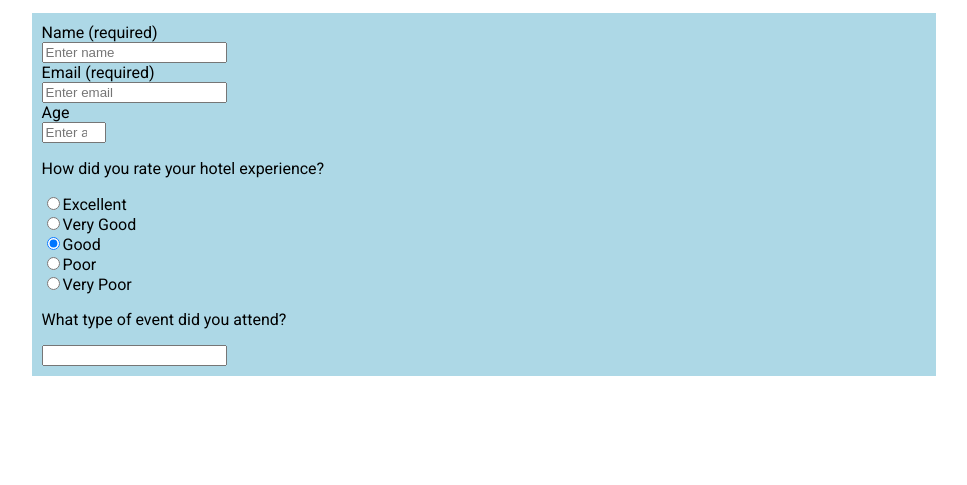
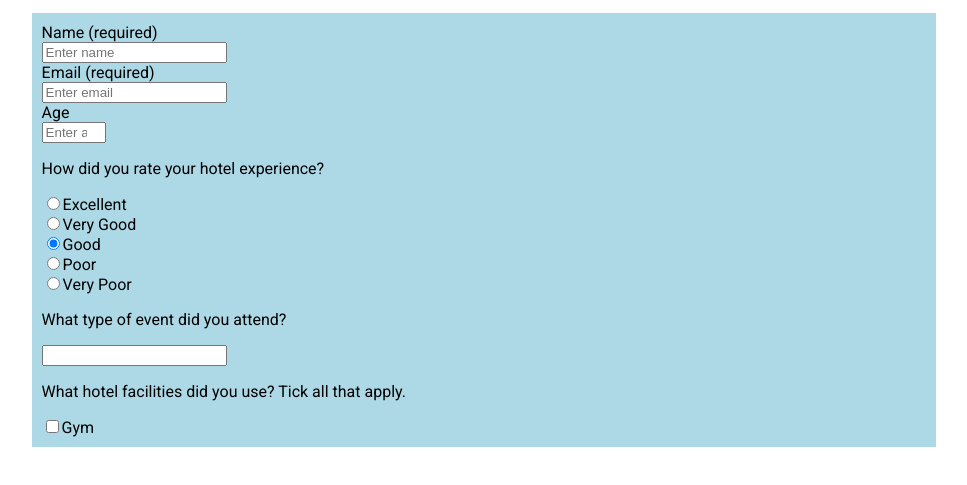
Before and after one commit to derektypist/survey-form, a plain HTML site: page index.html in a window 1280 px wide. Shown: the part 103-588 px from the top of the page, without its empty margins (156-1123 px from the left). Drawn offline with Linux system fonts and the light colour scheme.

Commit message:
Added checkboxes in index.html

```diff
--- a/index.html
+++ b/index.html
@@ -75,7 +75,7 @@
                 <input type="radio" name="experience" value="verypoor">Very Poor
                 <br>
 
-                <!-- Set up Dropdown List -->
+                <!-- Set up Dropdown List (Datalist) -->
                 <p>What type of event did you attend?</p>
                 <input list="dropdown" name="eventtypes">
                 <datalist id="dropdown">
@@ -88,6 +88,11 @@
                     <option value="Workshops"></option>
                 </datalist>
 
+                <!-- Set up Check Boxes -->
+                <p>What hotel facilities did you use?  Tick all that apply.</p>
+                <input type="checkbox" name="gym" value="gym">Gym
+                <br>
+
 
             </form>
         </section>
```
Also changed, not shown: .c9/metadata/environment/index.html.
